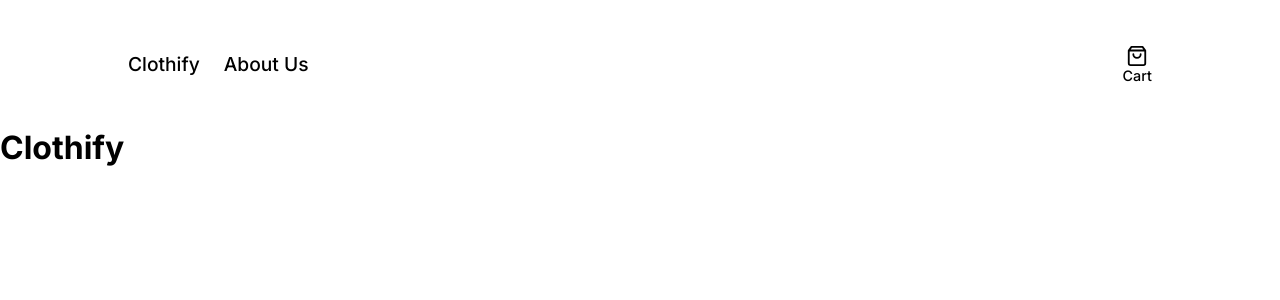
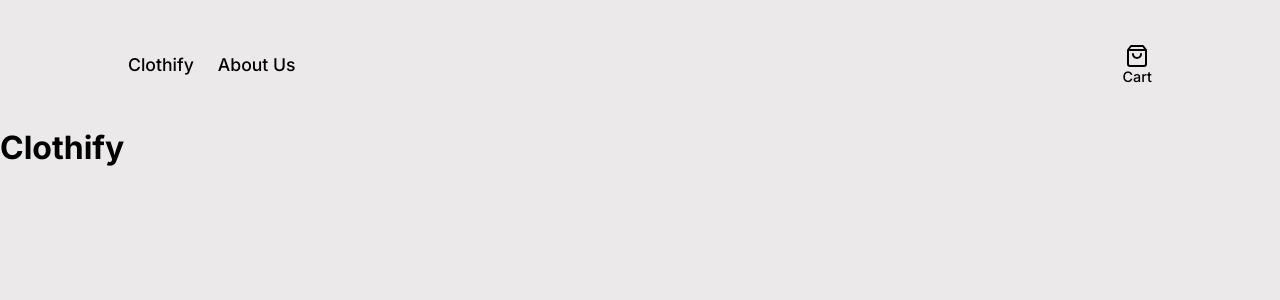
Before and after one commit to JayCodeGitHub/Clothify-Archive, a Next.js app: page / in a window 1280 px wide. Shown: the top 300 px of the page. Built offline with nearby package versions, Linux system fonts and the light colour scheme.

Commit message:
Added animations to navbar

```diff
--- a/src/components/navbar/navbar.styles.ts
+++ b/src/components/navbar/navbar.styles.ts
@@ -21,10 +21,28 @@ export const Wrapper = styled.ul`
     }
 `
 
+export const NavigationItem = styled.li`
+   transition: color 0.1s ease-in-out;
+    &:hover{
+        color: ${({ theme }) => theme.primary};
+    }
+
+`
+
 export const CartWrapper = styled.span`
     display: flex;
     justify-content: center;
     align-items: center;
     flex-direction: column;
     font-size: ${({ theme }) => theme.font.size.xs};
+    &:hover{
+        color: ${({ theme }) => theme.primary};
+        svg {
+            stroke: ${({ theme }) => theme.primary};
+        }
+    }
+    transition: color 0.1s ease-in-out;
+    svg {
+        transition: stroke 0.1s ease-in-out;
+    }
 `
--- a/src/components/navbar/navbar.tsx
+++ b/src/components/navbar/navbar.tsx
@@ -1,28 +1,40 @@
 import Link from "next/link";
-import Image from "next/image";
-import { OuterWrapper, Wrapper, CartWrapper } from "./navbar.styles";
+import {
+  OuterWrapper,
+  Wrapper,
+  CartWrapper,
+  NavigationItem,
+} from "./navbar.styles";
 
 export default function NavBar() {
   return (
     <OuterWrapper>
       <Wrapper>
-        <li>
+        <NavigationItem>
           <Link href="/">Clothify</Link>
-        </li>
-        <li>
+        </NavigationItem>
+        <NavigationItem>
           <Link href="/about">About Us</Link>
-        </li>
+        </NavigationItem>
       </Wrapper>
-      <CartWrapper>
-        <Image
-          priority
-          height={22}
-          width={22}
-          src="/cart.svg"
-          alt="Cart Iton"
-        />
-        <p>Cart</p>
-      </CartWrapper>
+      <Link href="/">
+        <CartWrapper>
+          <svg
+            xmlns="http://www.w3.org/2000/svg"
+            width="24"
+            height="24"
+            viewBox="0 0 24 24"
+            fill="none"
+            stroke="#000000"
+            stroke-width="2"
+            stroke-linecap="round"
+            stroke-linejoin="round"
+          >
+            <path d="M6 2L3 6v14c0 1.1.9 2 2 2h14a2 2 0 0 0 2-2V6l-3-4H6zM3.8 6h16.4M16 10a4 4 0 1 1-8 0" />
+          </svg>
+          <p>Cart</p>
+        </CartWrapper>
+      </Link>
     </OuterWrapper>
   );
 }
--- a/src/pages/_app.tsx
+++ b/src/pages/_app.tsx
@@ -18,7 +18,7 @@ export default function App({ Component, pageProps }: AppProps) {
         <title>Clothify</title>
         <meta name="description" content="Generated by create next app" />
         <meta name="viewport" content="width=device-width, initial-scale=1" />
-        <link rel="icon" href="/favicon.ico" />
+        <link rel="icon" href="/favicon.svg" />
       </Head>
       <Layout>
         <Component {...pageProps} />
--- a/src/styles/globalStyles.ts
+++ b/src/styles/globalStyles.ts
@@ -13,6 +13,7 @@ export const GlobalStyle = createGlobalStyle`
     body {
         max-width: 100vw;
         overflow-x: hidden;
+        background-color: #ECE9EA;
     }
 
     a {
--- a/src/styles/theme.ts
+++ b/src/styles/theme.ts
@@ -1,6 +1,6 @@
 export const theme = {
-    primary: '',
-    secondary: '',
+    primary: '#F8333C',
+    secondary: '#ECE9EA',
     dark: '#000000',
     light: '#FFFFFF',
     grey: '#C4C4C4',
@@ -8,7 +8,7 @@ export const theme = {
       size: {
         xxs: '.4rem',
         xs: '.9rem',
-        s: '1.2rem',
+        s: '1.1rem',
         m: '1.8rem',
         l: '2.2rem',
         xl: '2.8rem',
```
Also changed, not shown: public/favicon.svg (added).
